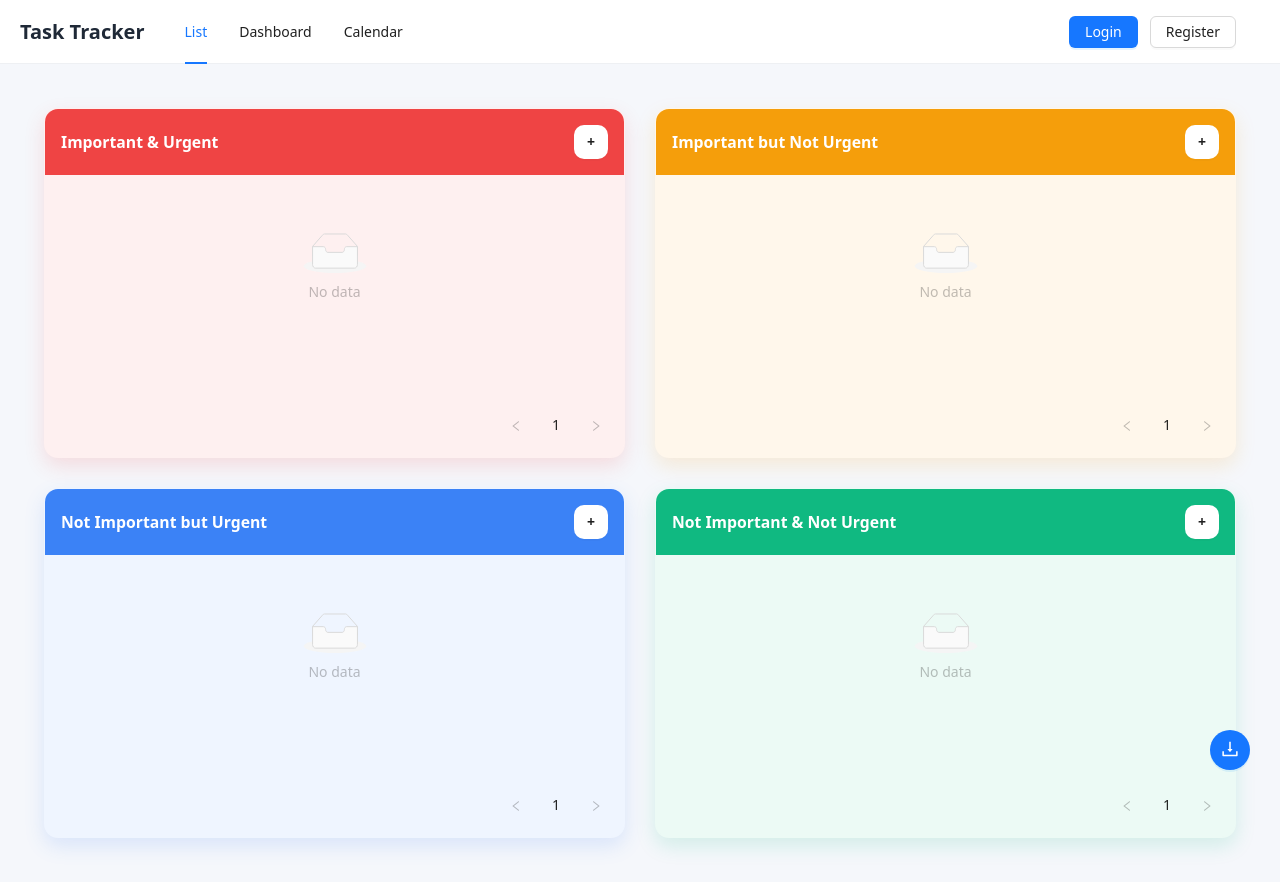
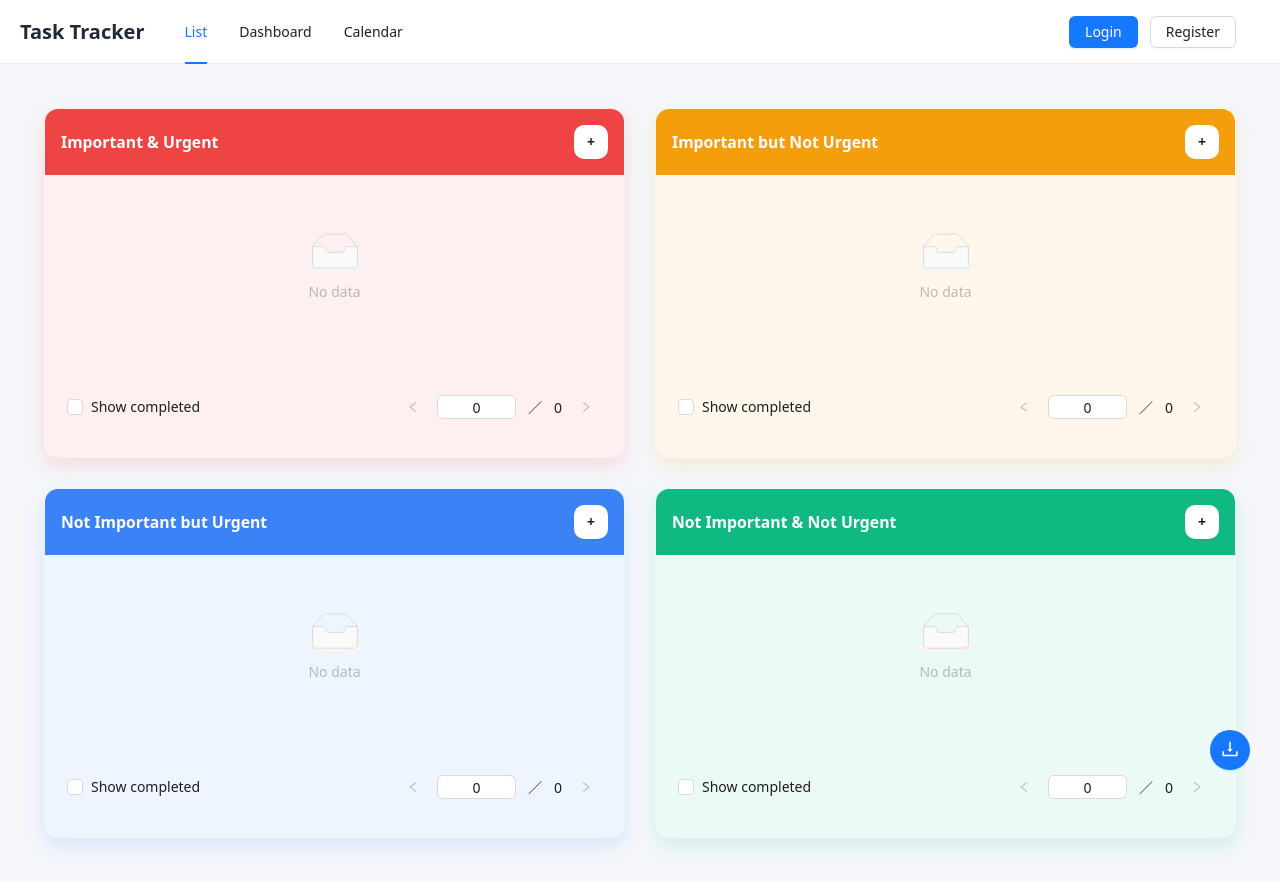
Before and after one commit to RainF0rester/4Todo, a Vue app in the folder frontend/: page /list in a window 1280 px wide. Built offline with nearby package versions, Linux system fonts and the light colour scheme; sample sign-in values are in the browser's storage.

Commit message:
fix: add show completed task switch for list page

```diff
--- a/frontend/src/components/TaskGroupCard.vue
+++ b/frontend/src/components/TaskGroupCard.vue
@@ -11,7 +11,7 @@
     <div class="card-body" :style="{ backgroundColor: palette[color]?.body }"
       :class="{ 'drag-over': dragState.overGroup }" @dragover.prevent="onDragOver" @dragenter.prevent="onDragEnter"
       @dragleave.prevent="onDragLeave" @drop="onDrop">
-      <a-list :data-source="task_info" class="task-list" :pagination="{ pageSize: 3 }">
+      <a-list :data-source="displayItems" class="task-list" :pagination="false">
         <template #renderItem="{ item }">
           <a-list-item class="row" :class="{
             'pending-delete-row': item.pendingDelete,
@@ -66,13 +66,18 @@
           </a-list-item>
         </template>
       </a-list>
+      <div class="list-controls">
+        <a-checkbox v-model:checked="showCompleted">Show completed</a-checkbox>
+        <a-pagination :current="currentPage" :page-size="pageSize" :total="filteredTasks.length" simple
+          :show-less-items="true" @change="onPageChange" />
+      </div>
     </div>
   </a-card>
   <TaskModal v-model:open="open" :mode="modalMode" :task="editingTask" :people="peopleOptions" @submit="handleSubmit" />
 </template>
 
 <script setup>
-import { computed, ref, watchEffect, onBeforeUnmount } from 'vue'
+import { computed, ref, watchEffect, onBeforeUnmount, watch } from 'vue'
 import { useRouter } from 'vue-router'
 import { Modal, message } from 'ant-design-vue'
 import { DeleteOutlined, ExclamationCircleOutlined, WarningOutlined, RedoOutlined, PushpinOutlined, PushpinFilled } from '@ant-design/icons-vue'
@@ -102,7 +107,6 @@ const peopleOptions = [
 const task_info = ref([])
 watchEffect(() => {
   task_info.value = sortPinnedFirst((props.initialItems || [])
-    .filter(x => !x.done)
     .map(x => ({
       ...x,
       pinned: Boolean(x.pinned),
@@ -111,6 +115,27 @@ watchEffect(() => {
       removing: false,
     })))
 })
+
+const currentPage = ref(1)
+const pageSize = ref(3)
+const showCompleted = ref(false)
+
+const filteredTasks = computed(() => {
+  return task_info.value.filter(item => showCompleted.value || !item.done)
+})
+
+const displayItems = computed(() => {
+  const start = (currentPage.value - 1) * pageSize.value
+  return filteredTasks.value.slice(start, start + pageSize.value)
+})
+
+watch([showCompleted, () => props.initialItems], () => {
+  currentPage.value = 1
+})
+
+function onPageChange(page) {
+  currentPage.value = page
+}
 
 const palette = {
   red: {
--- a/frontend/src/styles/task-group-card.css
+++ b/frontend/src/styles/task-group-card.css
@@ -216,3 +216,31 @@
   opacity: 0.5;
   transform: scale(0.98);
 }
+
+.cards-group .list-controls {
+  display: flex;
+  align-items: center;
+  justify-content: space-between;
+  gap: 8px;
+  flex-wrap: wrap;
+  margin-top: 10px;
+  padding: 0 10px 10px;
+}
+
+.cards-group .list-controls .ant-checkbox-wrapper {
+  margin: 0;
+}
+
+.cards-group .list-controls .ant-pagination {
+  margin: 0;
+}
+
+@media (max-width: 540px) {
+  .cards-group .list-controls {
+    justify-content: flex-start;
+  }
+
+  .cards-group .list-controls .ant-pagination {
+    width: 100%;
+  }
+}
```
